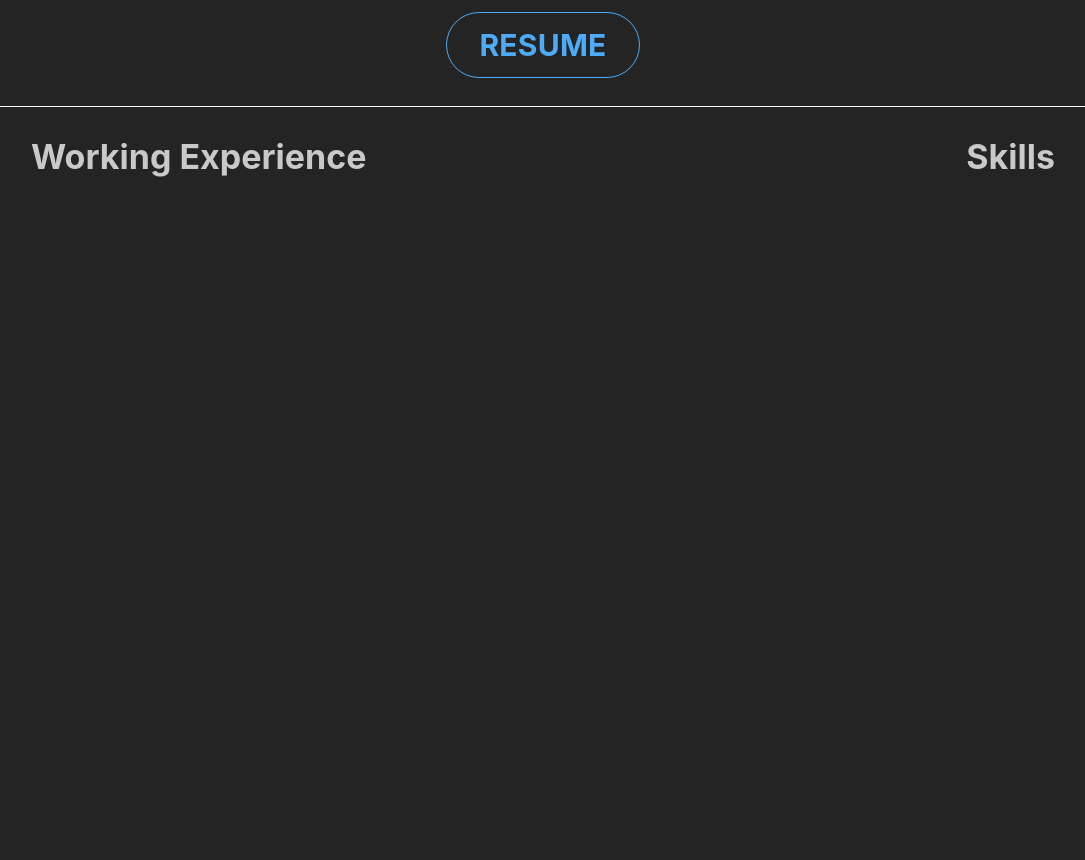
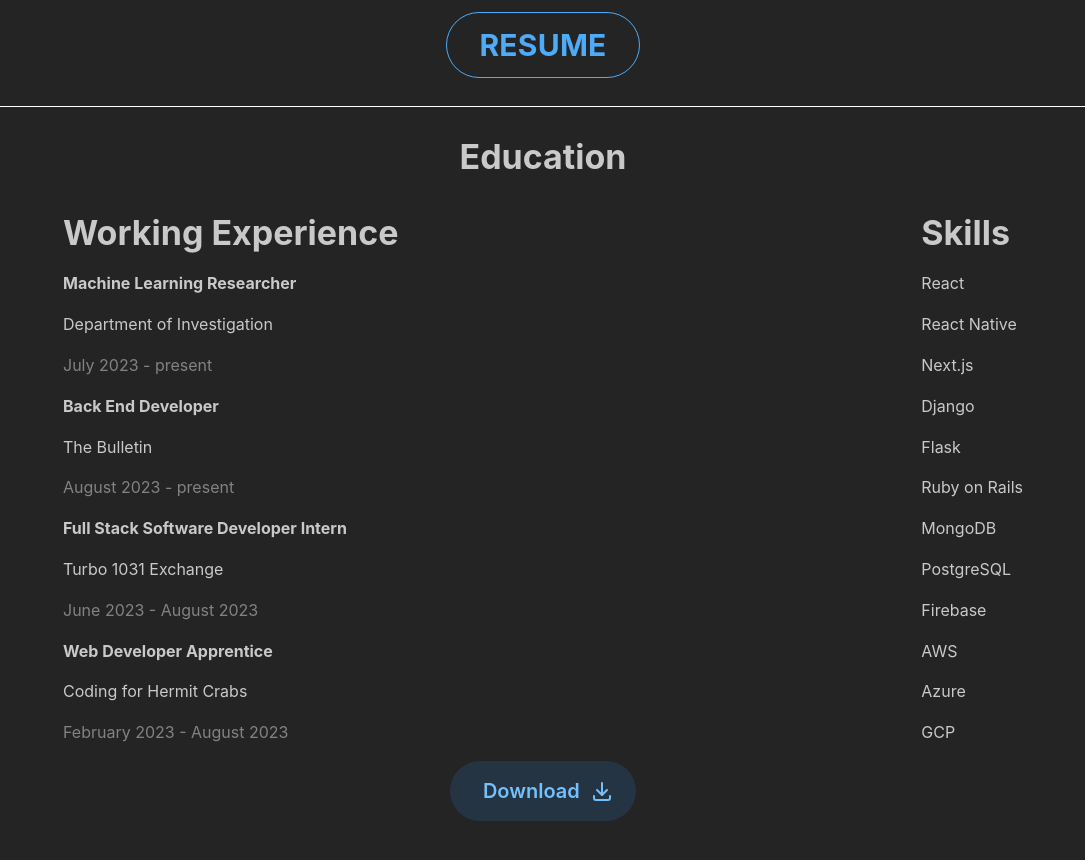
Before and after one commit to vkl2109/vincent_le, a React (Vite) app: page / in a window 1280 px wide. Shown: the part 2020-2880 px from the top of the page, without its empty margins (97-1182 px from the left). Before the commit the page ends 2306 px from the top, so only its background shows below. Built offline with nearby package versions, Linux system fonts and the light colour scheme.

Commit message:
Added download button for resume

```diff
--- a/src/Components/LandingSkills.jsx
+++ b/src/Components/LandingSkills.jsx
@@ -4,12 +4,44 @@ import {
     Divider,
     rem,
     Badge,
-    Title
+    Title,
+    Text,
+    Button
 } from "@mantine/core"
+import { IconDownload } from "@tabler/icons-react"
 import { SkillCard } from "../Components"
 import { skillData } from "../Constants"
+import resume from "../assets/Vincent_Le_Resume.pdf"
+
+const resumeData = [
+    {
+        id: 0,
+        position: 'Machine Learning Researcher',
+        company: 'Department of Investigation',
+        dates: 'July 2023 - present',
+    },
+    {
+        id: 1,
+        position: 'Back End Developer',
+        company: 'The Bulletin',
+        dates: 'August 2023 - present',
+    },
+    {
+        id: 2,
+        position: 'Full Stack Software Developer Intern',
+        company: 'Turbo 1031 Exchange',
+        dates: 'June 2023 - August 2023',
+    },
+    {
+        id: 3,
+        position: 'Web Developer Apprentice',
+        company: 'Coding for Hermit Crabs',
+        dates: 'February 2023 - August 2023',
+    }
+]
 
 export function LandingSkills () {
+
     return(
         <Stack
             justify="center"
@@ -27,14 +59,48 @@ export function LandingSkills () {
                     return(<SkillCard key={skill.id} skill={skill}/>)
                 })}
             </Group> */}
-            <Group justify="space-between" align="center" w="80vw">
-                <Stack>
+            <Stack>
+                <Title>Education</Title>
+                <Group></Group>
+            </Stack>
+            <Group justify="space-between" align="start" w="75vw">
+                <Stack align="flex-start">
                     <Title>Working Experience</Title>
+                    {resumeData.map((resume) => {
+                        return(
+                            <Stack key={resume.id} align="start">
+                                <Text fw={700}>{resume.position}</Text>
+                                <Text>{resume.company}</Text>
+                                <Text c="dimmed">{resume.dates}</Text>
+                            </Stack>
+                        )
+                    })}
                 </Stack>
-                <Stack>
+                <Stack align="flex-start">
                     <Title>Skills</Title>
+                    {skillData.map((skill) => {
+                        return(
+                            <Stack key={skill.id} align="flex-start">
+                                {skill.list.map((item) => {
+                                    return(<Text key={item.id}>{item.name}</Text>)
+                                })}
+                            </Stack>
+                        )
+                    })}
                 </Stack>
             </Group>
+            <Button
+                size="xl"
+                variant="light"
+                radius="xl"
+                rightSection={<IconDownload size={24} />}
+                component="a"
+                download="Vincent_Le_Resume"
+                target="_blank"
+                href={resume}
+                >
+                Download
+            </Button>
         </Stack>
     )
 }
```
Also changed, not shown: 1 other file (tests, documents, lock files or other folders).
